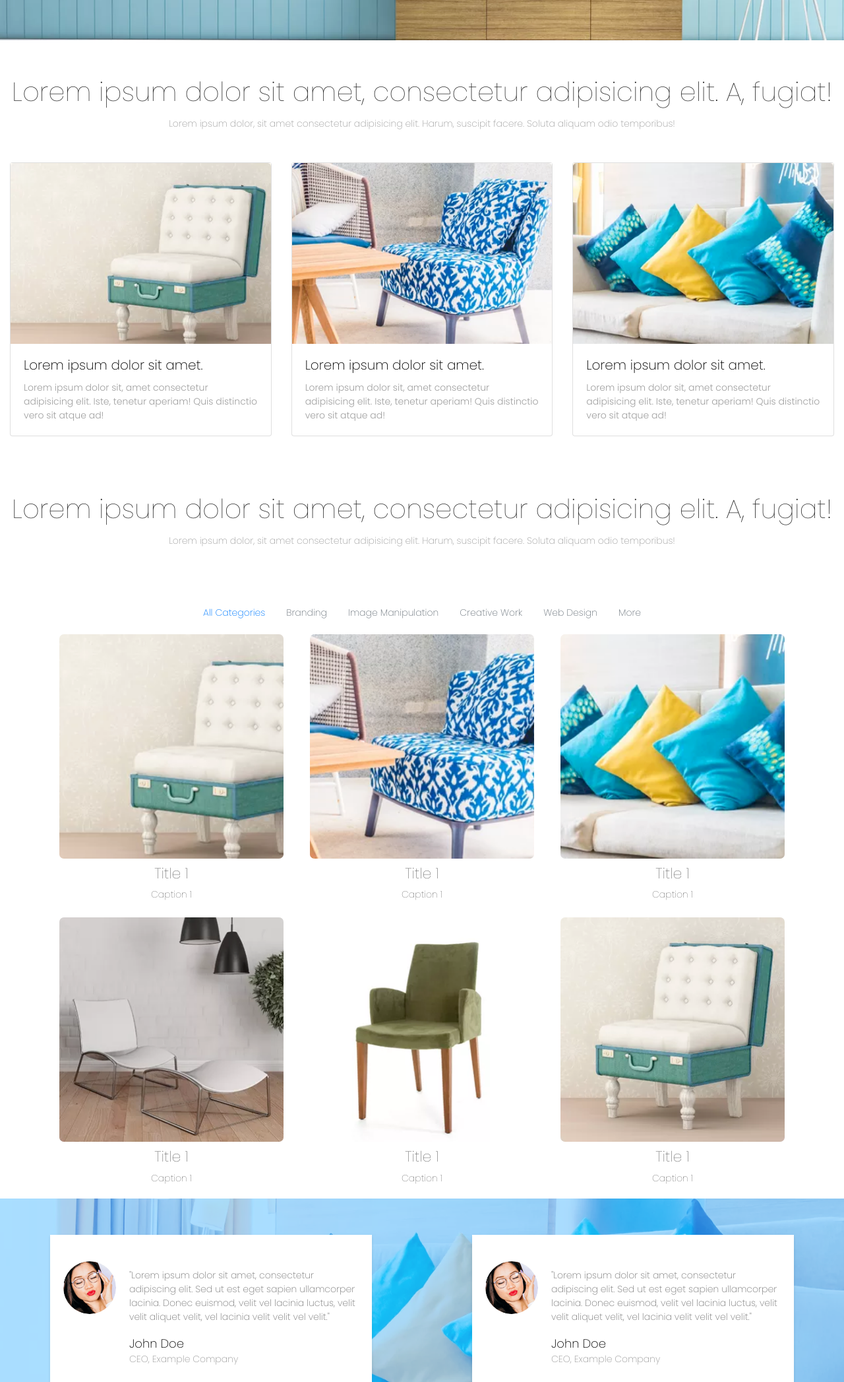
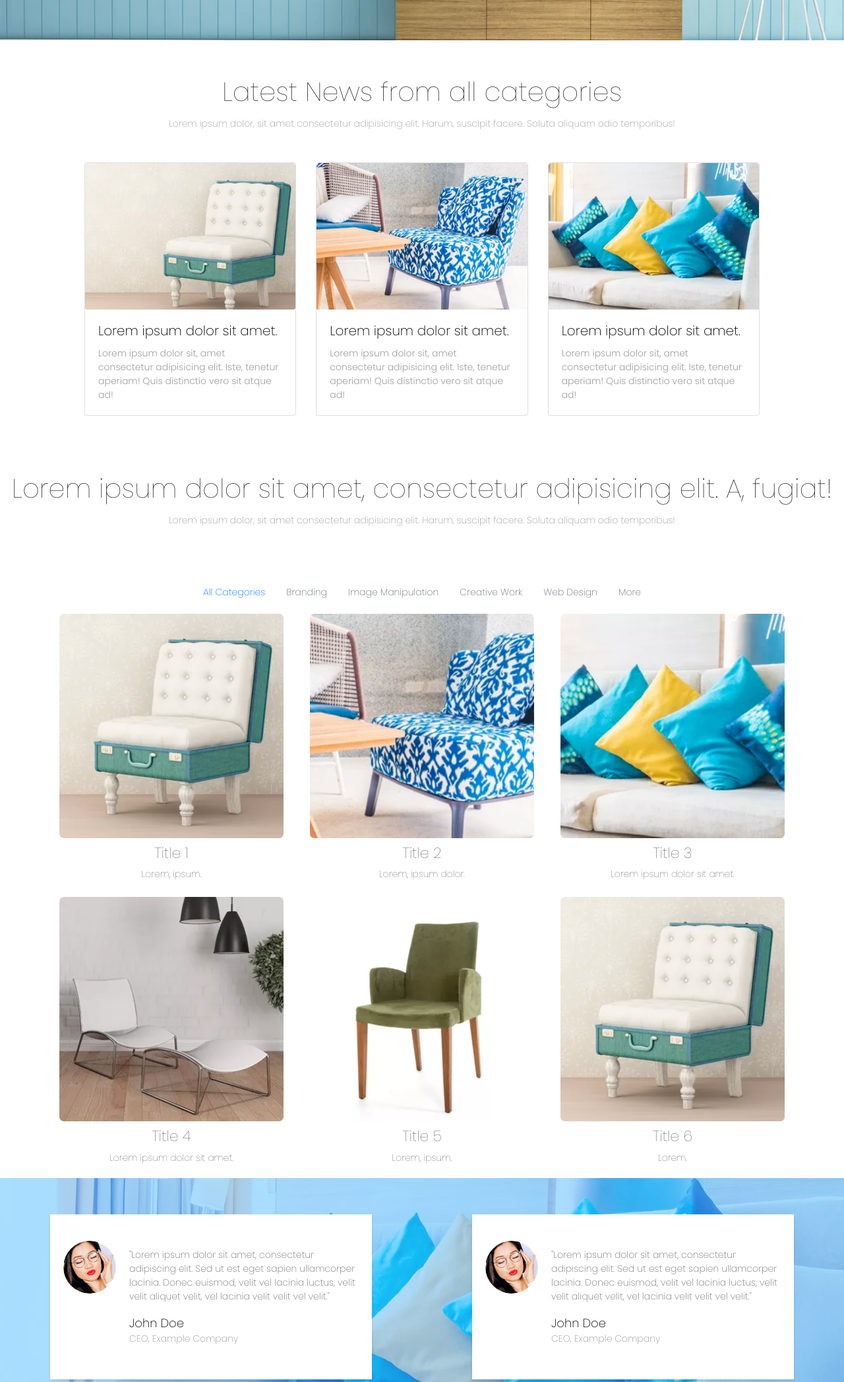
Before and after one commit to baighamza02/uiAssingment, a plain HTML site: page index.html in a window 1280 px wide. Shown: the part 706-2800 px from the top of the page at 66% size. Drawn offline with nearby package versions, Linux system fonts and the light colour scheme.

Commit message:
Add files via upload

```diff
--- a/index.html
+++ b/index.html
@@ -71,17 +71,17 @@
         <div class="collapse navbar-collapse" id="navbarResponsive">
           <ul class="navbar-nav ml-auto">
             <li class="nav-item active">
-              <a class="nav-link" href="#">Home</a>
+              <a class="nav-link nav-home" href="#">Home</a>
             </li>
             <li class="nav-item">
-              <a class="nav-link" href="#">Portfolio</a>
+              <a class="nav-link nav-port" href="#">Portfolio</a>
             </li>
             <li class="nav-item">
-              <a class="nav-link" href="#">About</a>
+              <a class="nav-link nav-about" href="#">About</a>
             </li>
             <li class="nav-item dropdown">
               <a
-                class="nav-link dropdown-toggle"
+                class="nav-link dropdown-toggle nav-blog"
                 href="#"
                 id="navbarDropdown"
                 role="button"
@@ -100,7 +100,7 @@
             </li>
             <li class="nav-item dropdown">
               <a
-                class="nav-link dropdown-toggle"
+                class="nav-link dropdown-toggle nav-pages"
                 href="#"
                 id="navbarDropdown"
                 role="button"
@@ -138,7 +138,7 @@
     <div class="container-fluid pt-5 mb-5">
       <div class="row text-center">
         <div class="col columns2-title">
-          Lorem ipsum dolor sit amet, consectetur adipisicing elit. A, fugiat!
+          Latest News from all categories
         </div>
       </div>
       <div class="row text-center columns2-caption pt-2">
@@ -150,11 +150,11 @@
     </div>
 
     <!--Furniture Cards-->
-    <div class="container-fluid">
+    <div class="furniture-card-container">
       <div class="row ">
-        <div class="col-md-4 pb-2 pb-md-0">
+        <div class="col-md-4 pb-2 pb-md-0" >
           <div class="card">
-            <img src="img/xn1.png" alt="" class="class-img-top img-fluid" />
+            <img src="img/xn1.png" alt="" class="class-img-top img-fluid card-img" />
             <div class="card-body">
               <h4 class="card-title">Lorem ipsum dolor sit amet.</h4>
               <p class="card-text">
@@ -242,7 +242,7 @@
           </div>
         </div>
       </div>
-    </div>
+
 
     <!--- Two Column Section -->
     <div class="container-fluid">
@@ -285,34 +285,42 @@
     <div class="container grid-container">
       <div class="row text-center justify-content-center">
         <div class="grid-item col-md-6 col-lg-4 col-xl-4">
-          <img class="img-fluid" src="img/xn1.png" alt="Image 1" />
+
+          <img class="img-fluid" src="img/xn6.png" alt="Image 1" />
           <h3>Title 1</h3>
-          <p>Caption 1</p>
+          <p>Lorem, ipsum.</p>
         </div>
         <div class="grid-item col-md-6 col-lg-4 col-xl-4">
-          <img class="img-fluid" src="img/xn2.png" alt="Image 1" />
-          <h3>Title 1</h3>
-          <p>Caption 1</p>
+
+
+            <img class="img-fluid" src="img/xn2.png" alt="Image 1" />
+
+
+
+
+
+          <h3>Title 2</h3>
+          <p>Lorem, ipsum dolor.</p>
         </div>
         <div class="grid-item col-md-6 col-lg-4 col-xl-4">
           <img class="img-fluid" src="img/xn3.png" alt="Image 1" />
-          <h3>Title 1</h3>
-          <p>Caption 1</p>
+          <h3>Title 3</h3>
+          <p>Lorem ipsum dolor sit amet.</p>
         </div>
         <div class="grid-item col-md-6 col-lg-4 col-xl-4">
           <img class="img-fluid" src="img/xn4.png" alt="Image 1" />
-          <h3>Title 1</h3>
-          <p>Caption 1</p>
+          <h3>Title 4</h3>
+          <p>Lorem ipsum dolor sit amet.</p>
         </div>
         <div class="grid-item col-md-6 col-lg-4 col-xl-4">
           <img class="img-fluid" src="img/xn5.png" alt="Image 1" />
-          <h3>Title 1</h3>
-          <p>Caption 1</p>
+          <h3>Title 5</h3>
+          <p>Lorem, ipsum.</p>
         </div>
         <div class="grid-item col-md-6 col-lg-4 col-xl-4">
           <img class="img-fluid" src="img/xn6.png" alt="Image 1" />
-          <h3>Title 1</h3>
-          <p>Caption 1</p>
+          <h3>Title 6</h3>
+          <p>Lorem.</p>
         </div>
       </div>
     </div>
@@ -443,8 +451,8 @@
         </div>
       </div>
       <div class="footer-bottom">
-        <div class="copyright"> Lorem ipsum dolor sit amet consectetur adipisicing elit. Nostrum
-          nihil magnam ducimus.</div>
+        <div class="copyright">
+          Copyright ©2023 All rights reserved | Made by Hamza Baig</div>
         <div class="footer-socials">
 
           <div>
```
